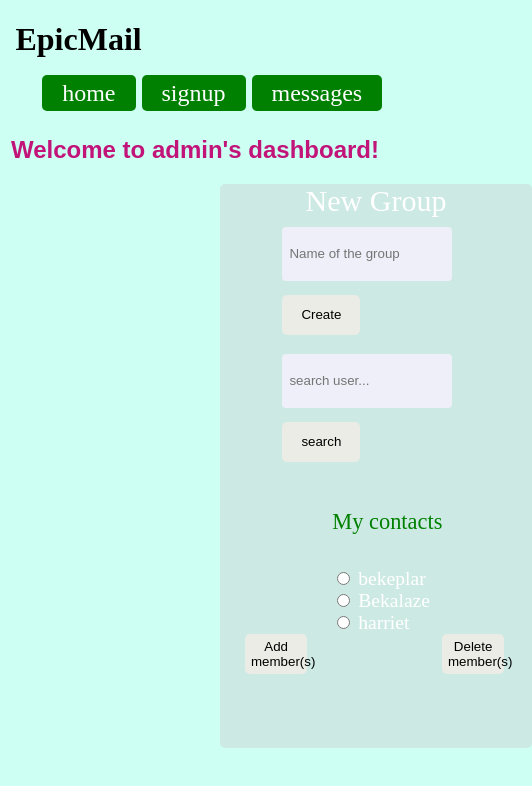
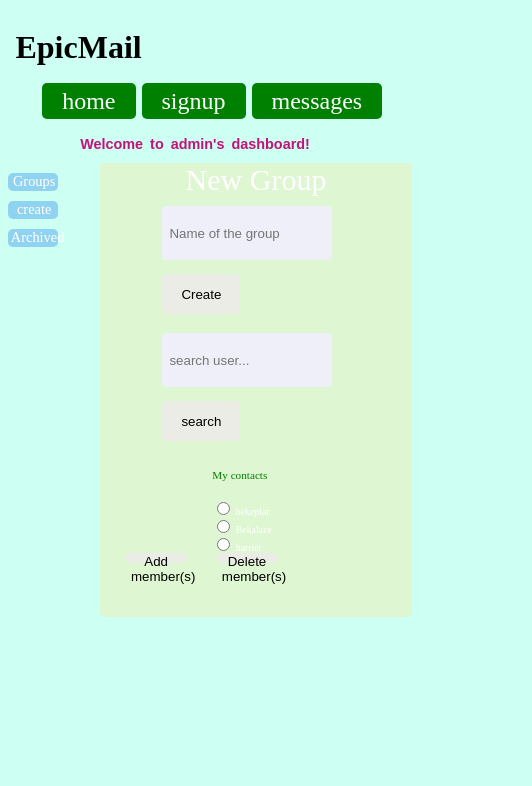
Before and after one commit to bekeplar/EPIC-Mail, a plain HTML site: page UI/templates/Admin.html in a window 390 px wide. Shown: the whole page, 532 px wide, since content can reach past the window. Drawn offline with Linux system fonts and the light colour scheme.

Commit message:
Add responsiveness to pages [chore-#164678513]

```diff
--- a/UI/static/main.css
+++ b/UI/static/main.css
@@ -1,7 +1,7 @@
 body{
     margin: auto;
     background-size: cover;
-    background-color: #dfded9;
+    background-image: url("../static/images/img.jpg");
     padding-right: 0;
 }
 
@@ -11,15 +11,15 @@ header, h1{
 }
 
 h2{
-    color: white;
-    \
-    ]
+    color: red;
+    word-spacing: 5px;
+    text-shadow: 1px 2px black;
     text-align: center;
     padding-left: 25%;
     padding-right: 25%;
     padding-bottom: 1%;
     font-family: helvetica, 'Arial Narrow Bold', sans-serif;
-    font-style: italic;
+    font-style:oblique;
 }
 
 .top{
@@ -71,7 +71,7 @@ button {
     text-align: center;
     width: 40%;
     font-size: 120%;
-    background-color: rgb(226, 231, 222);
+    background-color: green;
     margin-bottom: 10%;
     margin-left: 20%;
 }
@@ -107,3 +107,50 @@ a {
 a:hover{
     color: rgb(218, 25, 57);
 }
+
+@media only screen and (max-width: 768px) {
+    body{
+        margin: auto;
+        background-size: cover;
+        background-color: burlywood;
+        padding-right: 0;
+    }
+
+    a{
+        display: block;
+      }
+
+    .dare{
+        padding-right: 25%;
+    }
+      h3{
+          font-size: 90%;
+          font-family: Arial, Helvetica, sans-serif;
+          font-style: italic;
+          font-weight: 200;
+      }
+
+      .top a{
+          color: rgb(233, 233, 241);
+          background-color: #44448d;
+          border-radius: 2px;
+          padding-bottom: 10%;
+      }
+      a:hover {
+          color: rgb(161, 27, 132);
+      }
+
+
+      h2{
+          color: white;
+          font-size: 80%;
+          word-spacing: 3px;
+      }
+      form{
+          font-size: .8em;
+      }
+
+      input{
+          width: 50%;
+      }
+  }
--- a/UI/static/style.css
+++ b/UI/static/style.css
@@ -10,6 +10,7 @@ h2{
     font-family: 'Arial Narrow Bold', sans-serif;
 }
 header, h1{
+    padding-top: 1%;
     padding-left: 2%;
 }
 
@@ -20,9 +21,10 @@ header, h1{
 .main_menu {
     height: 100%;
     width: 13%;
-    position: fixed;
-    left: 0;
+    position: relative;
+    float: left;
     margin-left: 2%;
+    margin-right:2%;
 }
 
 .top{
@@ -100,6 +102,7 @@ button {
     width: 25%;
     margin: auto;
     margin-left: 20%;
+    text-align: center;
     border-radius: 5px;
     height: 40px;
     border: none;
@@ -130,7 +133,7 @@ a:hover{
 
 
 .epicmail {
-    margin-top: 10px;
+    margin-top: 0px;
     margin-left: 220px;
     font-size: 28px;
     border-radius: 5px;
@@ -184,3 +187,31 @@ select{
 #epic{
     padding-bottom: 2%;
 }
+
+@media only screen and (max-width: 768px) {
+    .newbie, .create_epic {
+        width: 20%;
+        margin: auto;
+        margin-left: 8%;
+        height: 10px;
+        border: none;
+        margin-bottom: 4px;
+    }
+    h2{
+        font-size: 90%;
+        word-spacing: 3px;
+    }
+    .epicmail {
+        margin-top: 5px;
+        margin-left: 100px;
+        font-size: 14px;
+        width: 80%;
+        background-color: rgba(247, 233, 158, 0.4);
+        color: white;
+    }
+
+    .main_menu a{
+        font-size: 90%;
+    }
+
+}
--- a/UI/templates/Admin.html
+++ b/UI/templates/Admin.html
@@ -20,6 +20,11 @@
                 </div>
         </heder><br><br>
         <h2>Welcome to admin's dashboard!</h2>
+        <div class="main_menu">
+            <a href="#">Groups</a>
+            <a href="#">create</a>
+            <a href="#"">Archived</a>
+        </div>
                 <div class="epicmail">
                         <form>
                             <div id="compose_message">New Group</div>
@@ -40,7 +45,7 @@
                                 <input type="radio"> harriet<br>
                             </div>
                             </div>
-                            <div class="button">
+                            <div class="button-push">
                                 <button type="submit" class="newbie">Add member(s)</button>
                                 <button type="submit" class="create_epic">Delete member(s)</button>
                             </div><br><br>
```
Also changed, not shown: UI/templates/user_dashboard.html (+2 -2 lines), UI/static/images/img.jpg (added).
